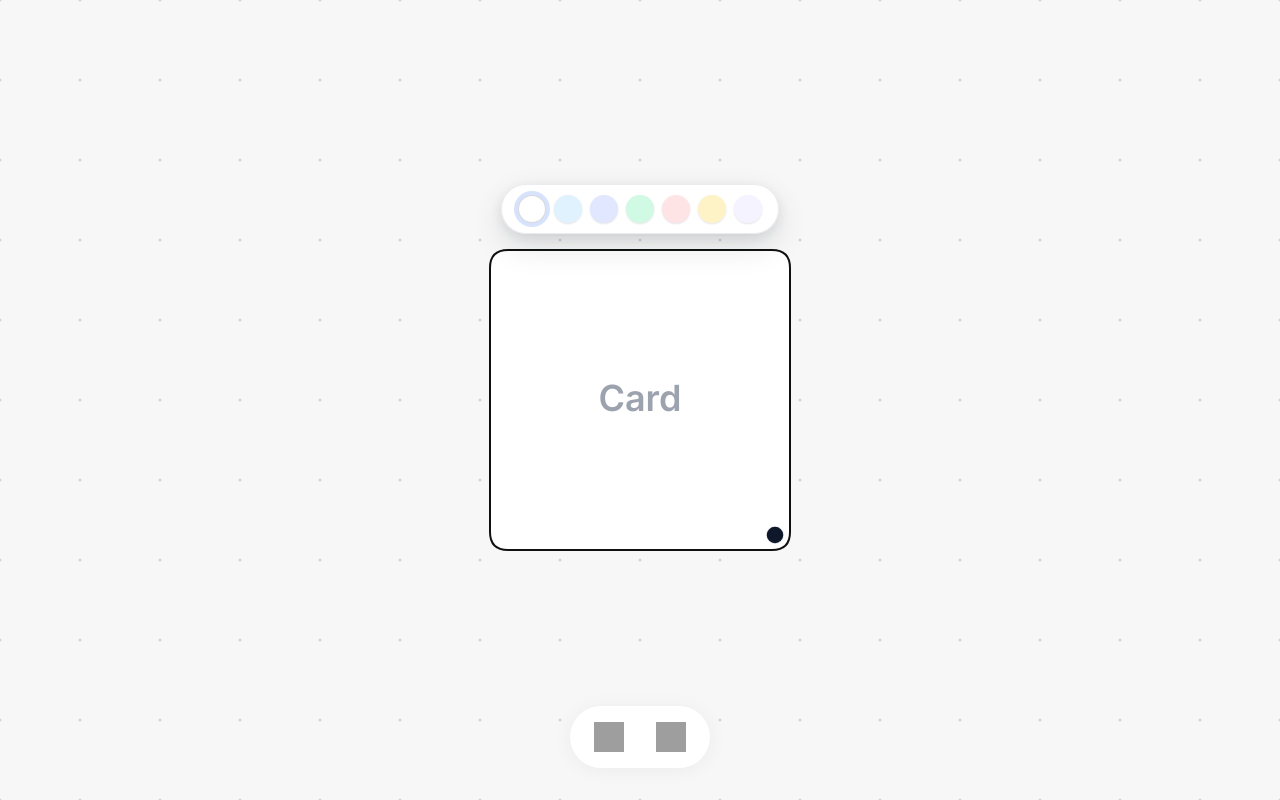
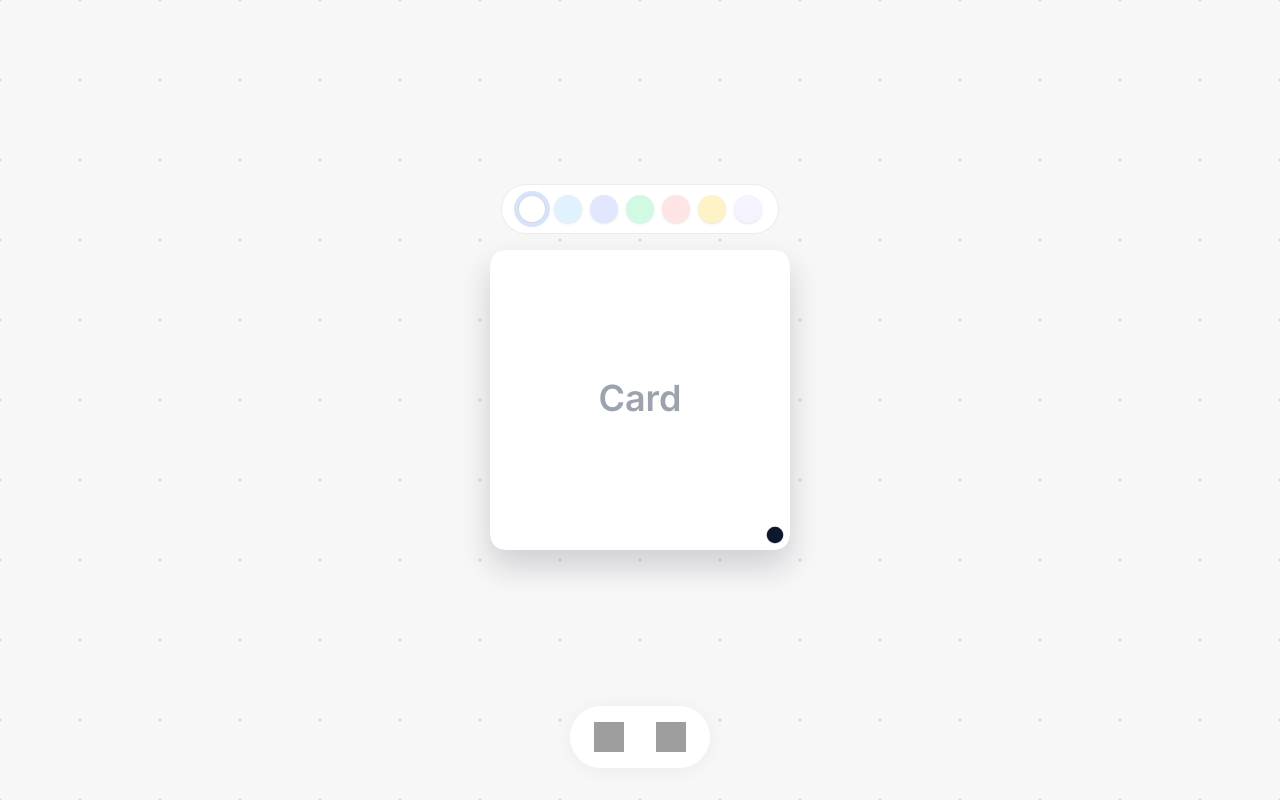
Before and after one commit to nadtonii/flows-app, a React (Vite) app: page / in a window 1280 px wide. Both pictures are taken after a click on the button 609 px from the left and 737 px from the top of the page. Built offline with nearby package versions, Linux system fonts and the light colour scheme; grey boxes are pictures that could not be loaded.

Commit message:
Add drop shadow to active cards and simplify toolbar styling

```diff
--- a/src/components/InfiniteCanvas.jsx
+++ b/src/components/InfiniteCanvas.jsx
@@ -768,8 +768,7 @@ export default function InfiniteCanvas() {
             padding: '10px 16px',
             borderRadius: 9999,
             background: 'rgba(255, 255, 255, 0.96)',
-            boxShadow:
-              '0 12px 32px rgba(15, 23, 42, 0.12), 0 4px 12px rgba(15, 23, 42, 0.08)',
+            boxShadow: 'none',
             alignItems: 'center',
             zIndex: 20,
             border: '1px solid rgba(15, 23, 42, 0.08)',
@@ -858,8 +857,6 @@ function drawCard(ctx, card, { isActive, isEditing, isHovered, handleAlpha }) {
 
   ctx.save();
   ctx.fillStyle = card.color ?? '#ffffff';
-  ctx.strokeStyle = isActive ? '#111' : 'rgba(17, 17, 17, 0.12)';
-  ctx.lineWidth = isActive ? 2 : 1;
 
   ctx.beginPath();
   ctx.moveTo(x + radius, y);
@@ -872,8 +869,21 @@ function drawCard(ctx, card, { isActive, isEditing, isHovered, handleAlpha }) {
   ctx.lineTo(x, y + radius);
   ctx.quadraticCurveTo(x, y, x + radius, y);
   ctx.closePath();
-  ctx.fill();
-  ctx.stroke();
+
+  if (isActive) {
+    ctx.save();
+    ctx.shadowColor = 'rgba(15, 23, 42, 0.18)';
+    ctx.shadowBlur = 32;
+    ctx.shadowOffsetX = 0;
+    ctx.shadowOffsetY = 16;
+    ctx.fill();
+    ctx.restore();
+  } else {
+    ctx.fill();
+    ctx.strokeStyle = 'rgba(17, 17, 17, 0.12)';
+    ctx.lineWidth = 1;
+    ctx.stroke();
+  }
 
   if (!isEditing) {
     ctx.save();
```
